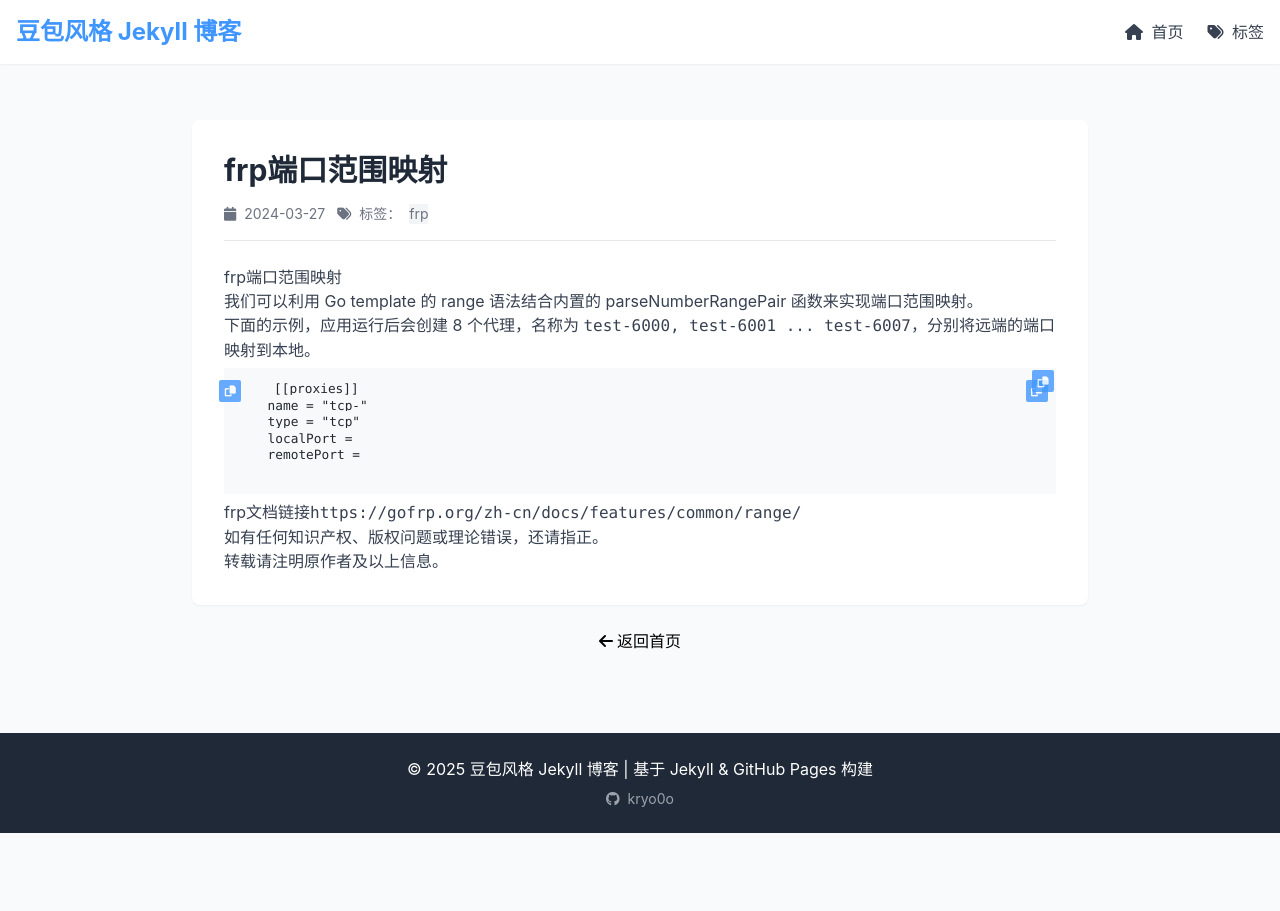
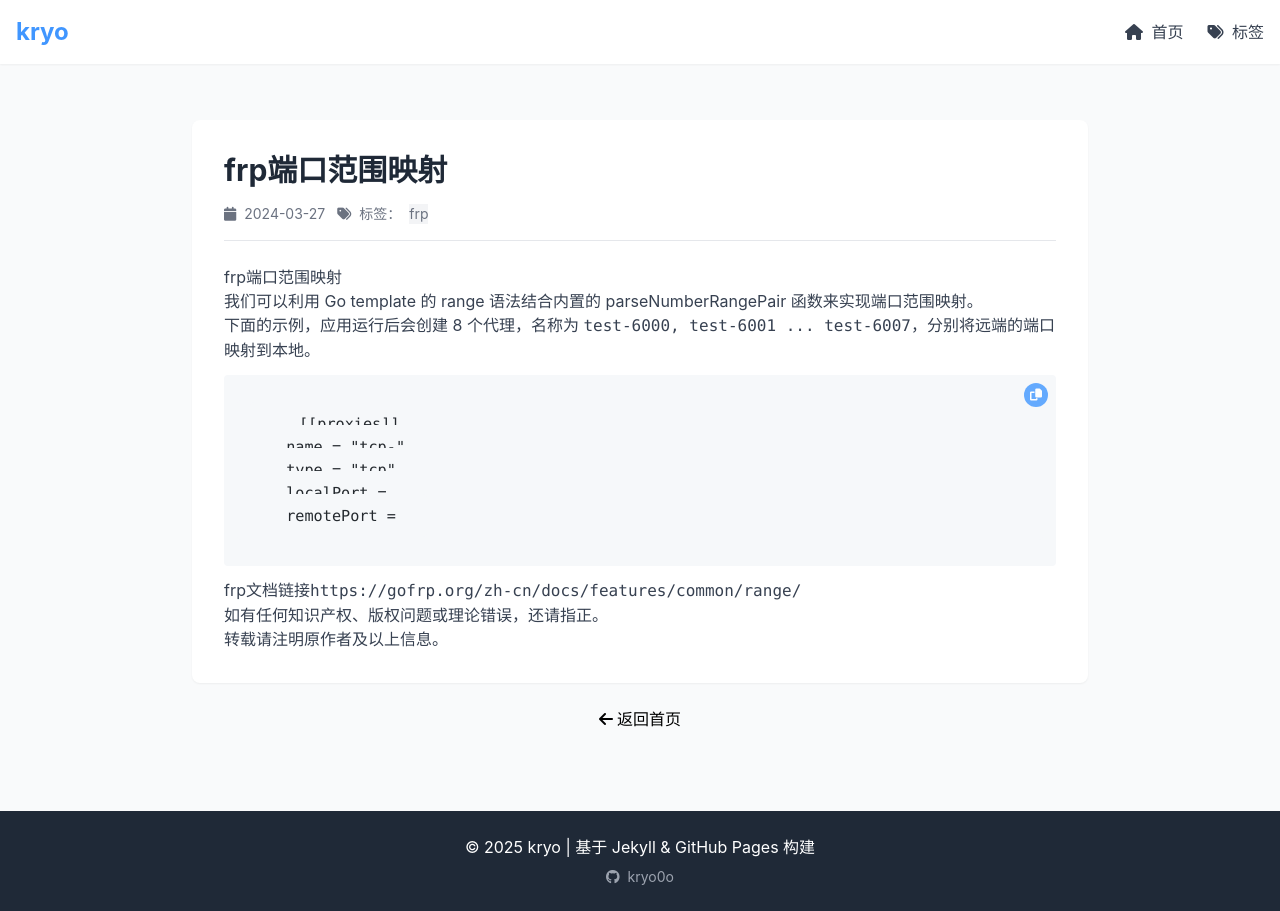
Before and after one commit to kryo0o/kryo0o.github.io, a Jekyll site: the page built from _posts/2024-04-17-frp端口范围映射.md, in a window 1280 px wide. Built offline with Jekyll 4.4.1, drawn with Linux system fonts in a browser that asks for light colours; nearby versions of some CDN libraries.

Commit message:
修复bug

```diff
--- a/_config.yml
+++ b/_config.yml
@@ -1,5 +1,5 @@
 # 站点基本信息
-title: 豆包风格 Jekyll 博客
+title: kryo
 email: wpforwg@gmail.com
 description: "基于 Jekyll + GitHub Pages 构建的博客"
 baseurl: ""
@@ -18,7 +18,7 @@
 paginate: 10
 paginate_path: "/page/:num/"
 
-# 标签功能（终极修复：强制生成tag页面）
+# 标签功能（核心：确保Jekyll正确识别标签）
 collections:
   tags:
     output: true
@@ -27,34 +27,36 @@
 defaults:
   - scope:
       path: ""
+      type: "posts"
+    values:
+      layout: "post"
+  - scope:
+      path: ""
       type: "tags"
     values:
       layout: "tag"
 
-# 插件（仅保留GitHub Pages原生支持）
+# 插件
 plugins:
   - jekyll-paginate
   - jekyll-feed
   - jekyll-seo-tag
   - jekyll-github-metadata
 
-# 代码高亮（去边框配置）
+# 代码样式配置（关键：字体/换行/滚动）
 kramdown:
   input: GFM
   syntax_highlighter_opts:
     block:
       line_numbers: false
       wrap: div
-      css_class: "" # 清空默认类，避免边框
+      css_class: "code-block" # 自定义唯一类名
   auto_ids: true
   footnote_nr: 1
   entity_output: as_char
-  toc_levels: 1..6
-  smart_quotes: lsquo,rsquo,ldquo,rdquo
-  enable_coderay: false
 
-# 自定义配置（banner）
+# Banner配置
 banner:
-  image: "https://picsum.photos/1920/500" # 替换为你的背景图
+  image: "https://picsum.photos/1920/500"
   title: "技术笔记与实用教程"
   subtitle: "持续分享，共同成长"
--- a/_layouts/default.html
+++ b/_layouts/default.html
@@ -7,23 +7,29 @@
   <script src="https://cdn.tailwindcss.com"></script>
   <link rel="stylesheet" href="https://cdnjs.cloudflare.com/ajax/libs/font-awesome/6.4.0/css/all.min.css">
   <style>
-    /* 代码框：无任何边框，仅轻微背景色 */
-    .highlight, .highlight pre, .highlight code {
-      background: #f8f9fa !important; /* 极浅背景，无区分也可改为transparent */
-      color: #24292e !important;
-      border: none !important; /* 彻底移除所有边框 */
+    /* ========== 代码块核心样式（解决换行/滚动/字体） ========== */
+    .code-block, .highlight, .highlight pre, .highlight code {
+      /* 字体调大：0.95rem（比之前大） */
+      font-size: 0.95rem !important;
+      line-height: 1.5 !important; /* 行高优化 */
+      /* 超长代码：横向滚动 + 自动换行（兼顾可读性） */
+      white-space: pre-wrap !important; /* 自动换行 */
+      word-wrap: break-word !important; /* 长单词换行 */
+      overflow-x: auto !important; /* 横向滚动（仅超宽时显示） */
+      /* 无任何边框 */
+      border: none !important;
       outline: none !important;
       box-shadow: none !important;
-      border-radius: 0 !important; /* 无圆角 */
-      padding: 0.2rem 0.4rem !important; /* 极简内边距 */
-      margin: 0.4rem 0 !important;
-      font-size: 0.8rem !important;
-      line-height: 1.3 !important;
+      border-radius: 4px !important; /* 豆包同款圆角 */
+      /* 背景+内边距 */
+      background: #f6f8fa !important;
+      color: #24292e !important;
+      padding: 0.8rem !important;
+      margin: 0.8rem 0 !important;
       max-width: 100% !important;
-      max-height: 400px !important;
     }
 
-    /* 代码高亮配色（去边框后仍清晰） */
+    /* 代码高亮配色（适配大字体） */
     .highlight .c { color: #6a737d !important; }
     .highlight .k { color: #d73a4a !important; }
     .highlight .o { color: #6f42c1 !important; }
@@ -35,47 +41,50 @@
     .highlight .nc { color: #22863a !important; }
     .highlight .nv { color: #e36209 !important; }
 
-    /* 豆包风格复制按钮（强制显示） */
+    /* ========== 豆包同款复制按钮（仅1个） ========== */
     .copy-btn {
+      /* 豆包样式：24px圆形，浅蓝底色 */
       position: absolute !important;
-      top: 2px !important;
-      right: 2px !important;
-      width: 22px !important;
-      height: 22px !important;
+      top: 8px !important;
+      right: 8px !important;
+      width: 24px !important;
+      height: 24px !important;
+      border-radius: 50% !important; /* 圆形 */
       background: #4096ff !important;
       border: none !important;
-      border-radius: 2px !important;
+      color: #fff !important;
       cursor: pointer !important;
-      color: #fff !important;
       display: flex !important;
       align-items: center !important;
       justify-content: center !important;
-      z-index: 9999 !important;
-      font-size: 11px !important;
+      z-index: 10 !important;
       padding: 0 !important;
+      font-size: 12px !important;
       opacity: 0.8 !important;
+      /* 避免重复 */
+      pointer-events: auto !important;
     }
     .copy-btn:hover {
       opacity: 1 !important;
-      background: #1879ff !important;
+      background: #1879ff !important; /* 豆包hover色 */
     }
     .copy-btn.copied {
-      background: #52c41a !important;
+      background: #52c41a !important; /* 复制成功色 */
     }
     .copy-btn i {
       margin: 0 !important;
-      font-size: 11px !important;
+      font-size: 12px !important;
     }
 
-    /* Banner：高度300px，宽度和文章一致（max-w-4xl） */
+    /* ========== Banner样式（300px高，和文章同宽） ========== */
     .banner-container {
-      max-width: 4xl; /* 和文章宽度一致 */
+      max-width: 4xl;
       margin: 0 auto 2rem auto !important;
       width: 100% !important;
     }
     .banner {
       width: 100% !important;
-      height: 300px !important; /* 调整为300px */
+      height: 300px !important;
       background: url('{{ site.banner.image }}') no-repeat center center !important;
       background-size: cover !important;
       display: flex !important;
@@ -83,19 +92,22 @@
       justify-content: center !important;
       color: white !important;
       text-shadow: 0 2px 4px rgba(0,0,0,0.6) !important;
-      border-radius: 0.5rem !important;
+      border-radius: 8px !important;
     }
     .banner-content {
       text-align: center !important;
       padding: 0 1rem !important;
     }
 
-    /* 自定义工具类 */
-    @layer utilities {
-      .tag-item { @apply px-3 py-1 rounded-full text-sm cursor-pointer transition-all hover:bg-primary/10; }
-      .tag-active { @apply bg-primary text-white hover:bg-primary/90; }
-      .page-item { @apply w-9 h-9 flex items-center justify-center rounded-md border border-gray-200 cursor-pointer transition-all hover:border-primary hover:text-primary; }
-      .page-active { @apply bg-primary text-white border-primary hover:bg-primary/90; }
+    /* ========== 标签样式 ========== */
+    .tag-item {
+      @apply px-3 py-1 rounded-full text-sm cursor-pointer transition-all hover:bg-primary/10;
+    }
+    .page-item {
+      @apply w-9 h-9 flex items-center justify-center rounded-md border border-gray-200 cursor-pointer transition-all hover:border-primary hover:text-primary;
+    }
+    .page-active {
+      @apply bg-primary text-white border-primary hover:bg-primary/90;
     }
   </style>
   <script>
```
Also changed, not shown: other parts of _layouts/default.html (+19 -31 lines), _layouts/tag.html (+11 -15 lines), index.html (+20 -7 lines), tags/index.html (+22 -9 lines).
